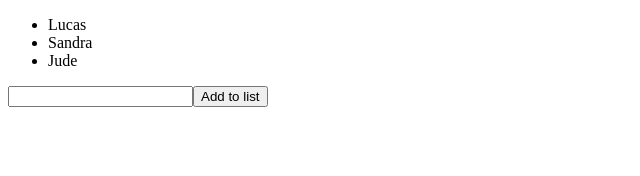
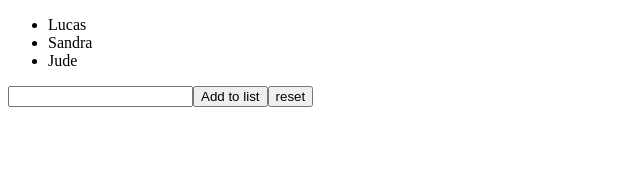
Before and after one commit to karimhaj/react-exercises, a React (Create React App) app in the folder my-app/: page / in a window 1280 px wide. Shown: the top 176 px of the page, without its empty margins (0-640 px from the left). Built offline with nearby package versions, Linux system fonts and the light colour scheme.

Commit message:
complete exercise 5 of lists

```diff
--- a/my-app/src/TodoList.js
+++ b/my-app/src/TodoList.js
@@ -23,12 +23,21 @@ export class TodoList extends React.Component{
         })
     }
 
+    resetList = (event) =>{
+        event.preventDefault()
+        this.setState({
+            items: [],
+            name: ""
+        })
+    }
+
     render(){
         return (<div>
         <ul>{this.state.items.map((item, index)=> <li key={index}>{item}</li>)}</ul>
         <form onSubmit={this.addElementToList}>
         <input type="text" name ="newItem" value={this.state.name} onChange={this.handleControlledNameChange}/>
         <button type="submit" name="addToList">Add to list</button>
+        <button name="reset" onClick={this.resetList}>reset</button>
         </form>
         </div>)
     }
```
